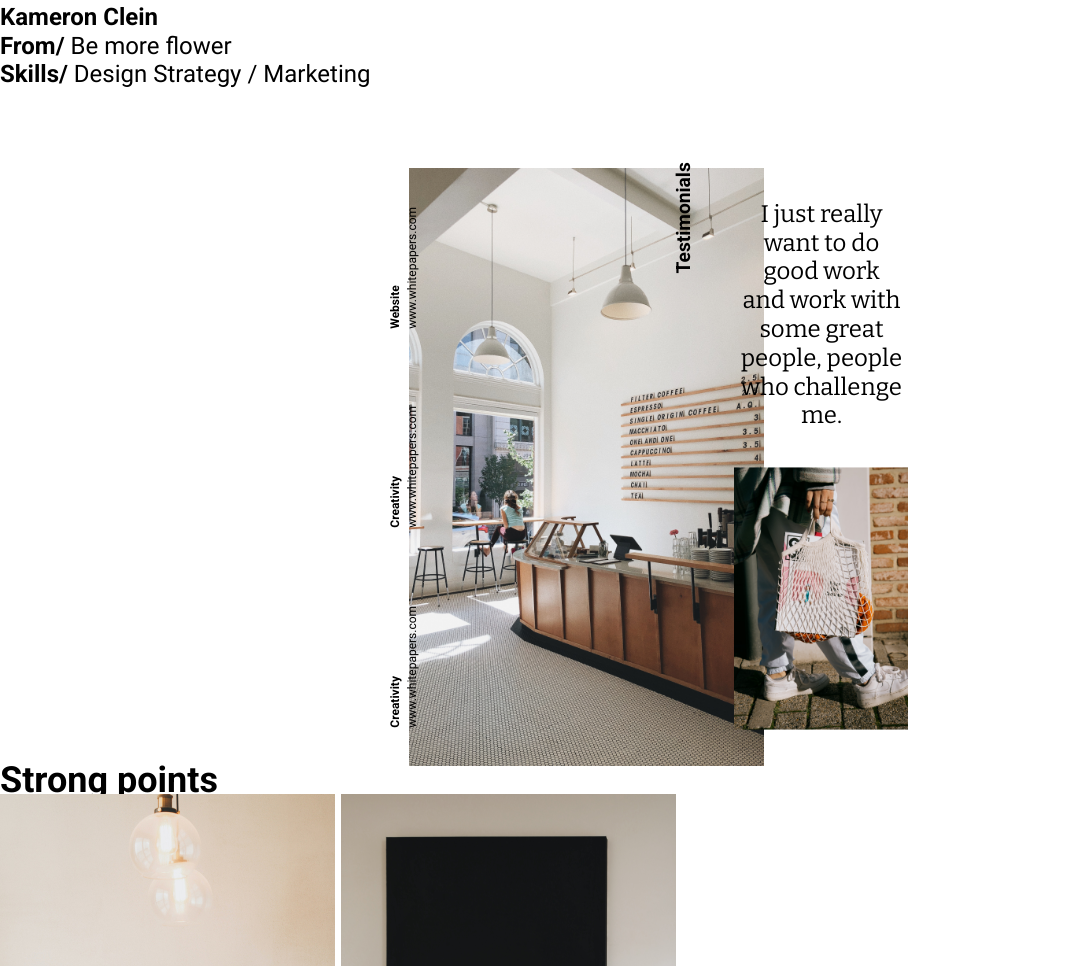
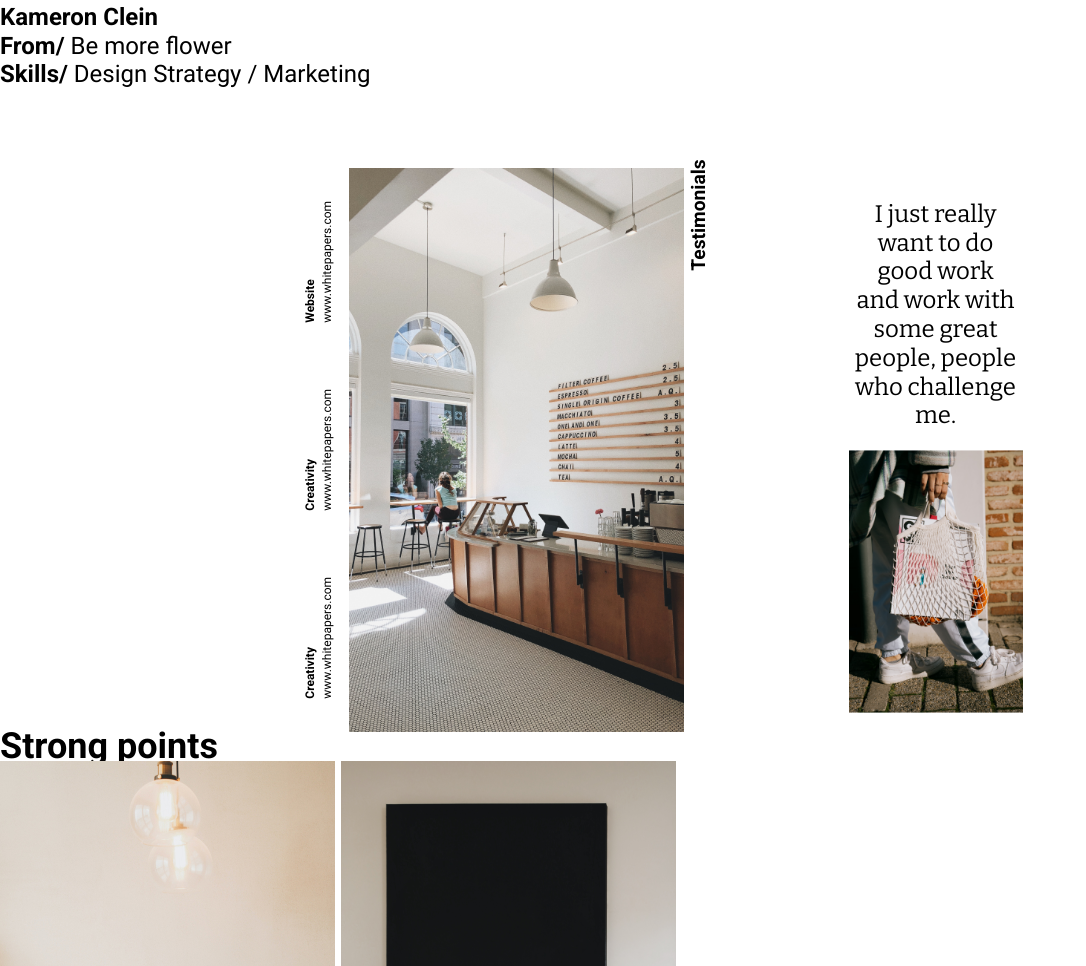
Before and after one commit to Artyom445work/otus-css-abolmasov, a plain HTML site: page index.html in a window 1280 px wide. Shown: the part 3545-4511 px from the top of the page, without its empty margins (0-1086 px from the left). Drawn offline with nearby package versions, Linux system fonts and the light colour scheme; files whose address does not match are found by name; a web font is replaced by a local one.

Commit message:
testimonials adaptive fix

```diff
--- a/styles/style.css
+++ b/styles/style.css
@@ -206,18 +206,18 @@ html {
 .testimonialsSectionBox {
     padding-top: 80px;
     display: grid;
-    grid-template-columns: 7% 40% 3% 40%;
+    grid-template-columns: 5% 35% 5% 30%;
     justify-content: center;
     flex-wrap: wrap;
     gap: 25px;
     margin: auto;
-    width: 45%;
+    max-width: 920px;
 }
 
 .testimonialsSectionQuoteBox {
     display: grid;
     padding-top: 32px;
-    justify-content: center;
+    justify-content: right;
 }
 
 .testimonialsSectionSubtitleBox {
@@ -232,6 +232,7 @@ html {
 
 .testimonialsSectionMainImgBox {
     width: 355px;
+    padding-left: 20px;
 }
 
 .testimonialsSectionQuoteImg {
```
